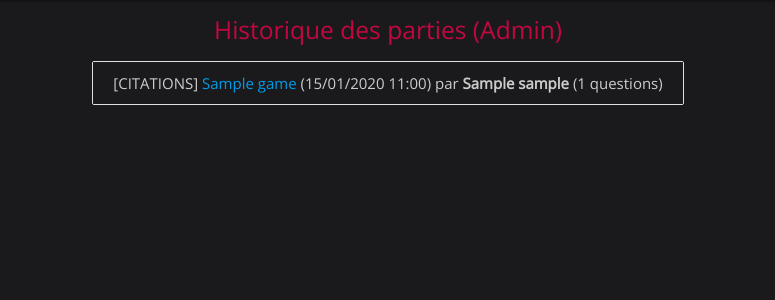
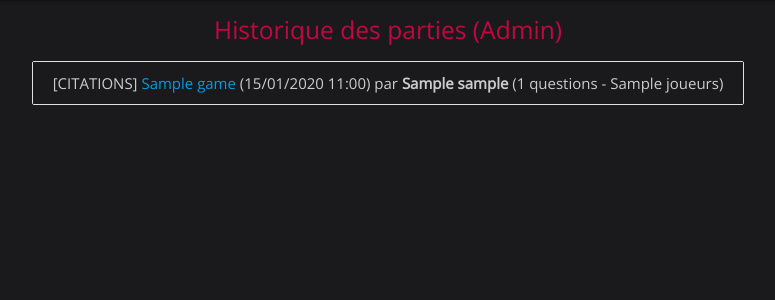
Before and after one commit to tanguyesteoule/movizz, a Django app: template guess_movie/quizz/templates/quizz/admin/history_index_admin.html in a window 1280 px wide. Shown: the part 64-364 px from the top of the page, without its empty margins (252-1027 px from the left). Run offline with Django 3.2, Linux system fonts and the light colour scheme; tables that the repository leaves empty hold one stand-in row (values such as "Sample post"); the template is opened without the code that fills it: values that come from a table or form of the project are taken from there, most other values are stand-ins (such as "Sample title", 1, 10 or a date in 2020).

Commit message:
add nb players in admin

```diff
--- a/guess_movie/quizz/admin.py
+++ b/guess_movie/quizz/admin.py
@@ -76,8 +76,11 @@
     players = Player.objects.all()
     dict_name = {p.user_id: p.user_name for p in players}
 
+    dict_nb_players = {game.name: GamePlayer.objects.filter(game=game).count() for game in games}
+
     context['games'] = games
     context['dict_name'] = dict_name
+    context['dict_nb_players'] = dict_nb_players
 
     return render(request, 'quizz/admin/history_index_admin.html', context)
 
--- a/guess_movie/quizz/templates/quizz/admin/history_index_admin.html
+++ b/guess_movie/quizz/templates/quizz/admin/history_index_admin.html
@@ -29,7 +29,7 @@
           {% else %}
             [CITATIONS]<a href="/admin/quizz/aview/history/{{game.name}}/">
           {% endif%}
-          {{ game.name }}</a> ({{ game.timestamp|date:'d/m/Y H:i' }}) par <b>{{dict_name|keyvalue:game.host}}</b> ({{ game.nb_q}} questions)</li>
+          {{ game.name }}</a> ({{ game.timestamp|date:'d/m/Y H:i' }}) par <b>{{dict_name|keyvalue:game.host}}</b> ({{ game.nb_q}} questions - {{dict_nb_players|keyvalue:game.name}} joueurs)</li>
     {% endfor %}
       </ul>
 {% else %}
```
Also changed, not shown: guess_movie/locale/en/LC_MESSAGES/django.po, guess_movie/locale/fr/LC_MESSAGES/django.po, 1 other file.
